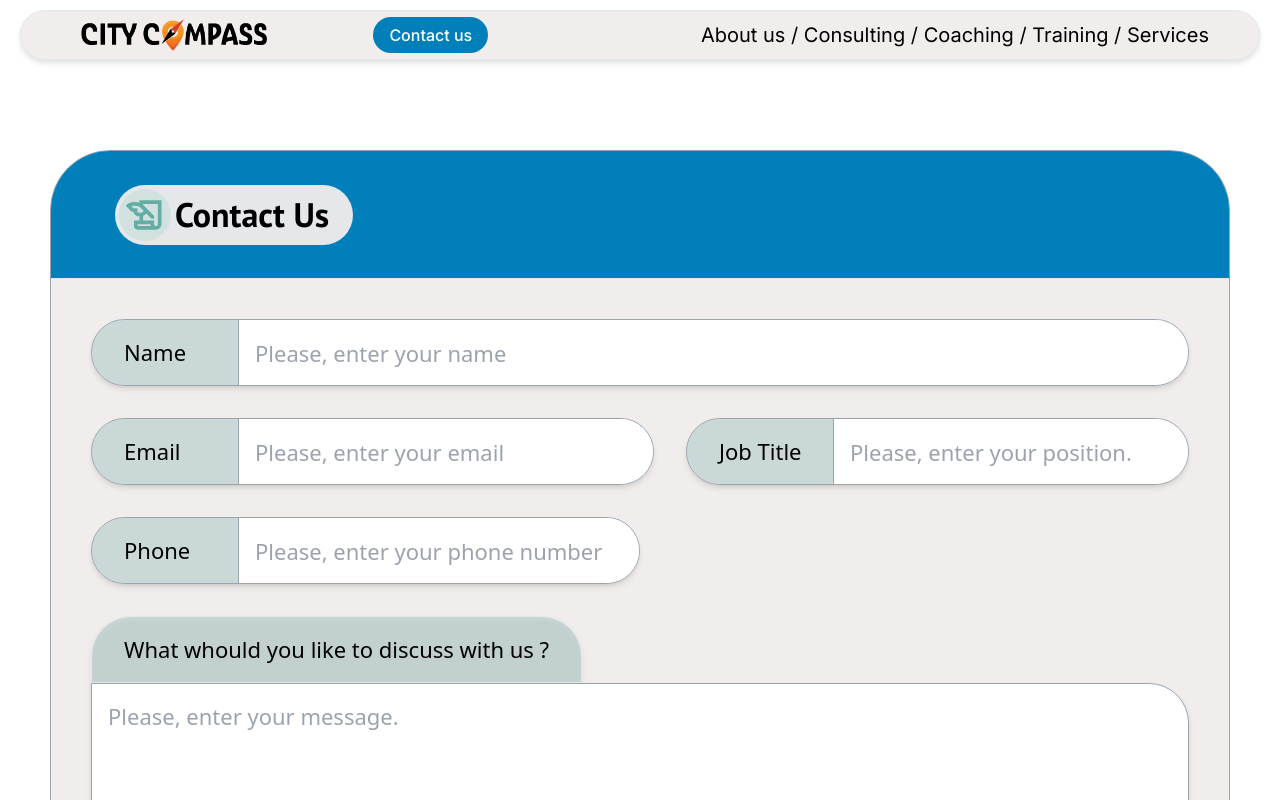
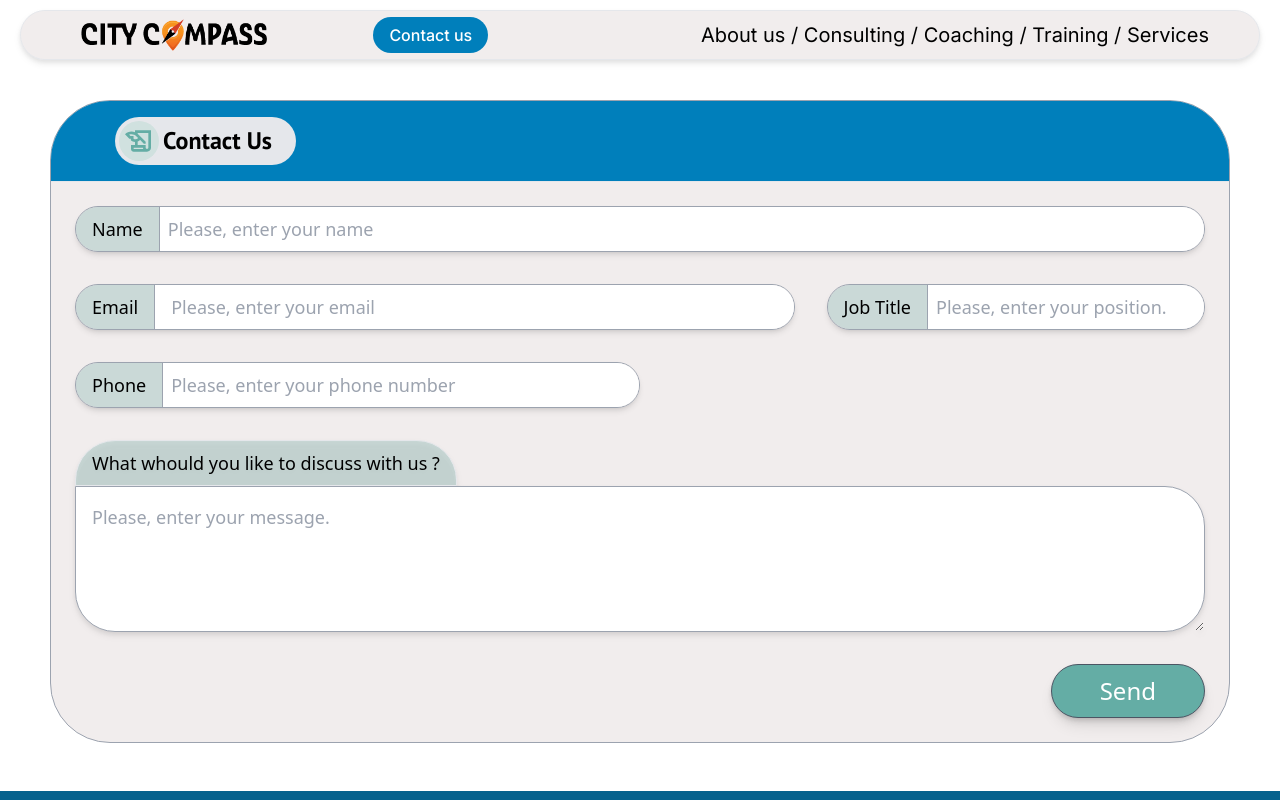
Before and after one commit to abravo83/citycompass-angular-web, an Angular app: page /contact-us in a window 1280 px wide. Shown: the top 800 px of the page. Built offline with nearby package versions, Linux system fonts and the light colour scheme; no server answers.

Commit message:
Implement contact form functionality with form submission and error handling

```diff
--- a/src/app/app.config.ts
+++ b/src/app/app.config.ts
@@ -3,7 +3,12 @@ import { provideRouter } from '@angular/router';
 
 import { routes } from './app.routes';
 import { provideClientHydration } from '@angular/platform-browser';
+import { provideHttpClient } from '@angular/common/http';
 
 export const appConfig: ApplicationConfig = {
-  providers: [provideRouter(routes), provideClientHydration()]
+  providers: [
+    provideRouter(routes),
+    provideClientHydration(),
+    provideHttpClient(),
+  ],
 };
--- a/src/app/components/contact-us/contact-us.component.html
+++ b/src/app/components/contact-us/contact-us.component.html
@@ -1,23 +1,25 @@
 <app-topmenu></app-topmenu>
 <header class="wrapper">
-  <section class="font-pt-sans md:font-bold mt-[150px] text-[16vw] sm:text-[80px]">
+  <section
+    class="font-pt-sans md:font-bold mt-[100px] text-[16vw] sm:text-[80px]"
+  >
     <!-- <h1 class="">Services</h1> -->
   </section>
 </header>
-<main class="wrapper">
+<main class="wrapper min-h-[calc(100vh-296px)]">
   <article
     id="contact-form"
-    class="border border-gray-400 rounded-[60px] overflow-clip bg-[#F1EDED] mb-[130px]"
+    class="border border-gray-400 rounded-[60px] overflow-clip bg-[#F1EDED] mb-[48px]"
   >
     <header
-      class="w-full h-32 border-b bg-[#007FBB] flex items-center px-4 md:px-16 py-10"
+      class="w-full border-b bg-[#007FBB] flex items-center px-4 md:px-16 py-4"
     >
       <button
-        class="py-1 pr-6 rounded-full font-pt-sans md:font-bold text-[34px] bg-gray-200 flex items-center whitespace-nowrap hover:opacity-60 transition-all ease-in-out duration-200"
+        class="py-1 pr-6 rounded-full font-pt-sans md:font-bold text-2xl bg-gray-200 flex items-center whitespace-nowrap hover:opacity-60 transition-all ease-in-out duration-200"
       >
         <span class="bg-[#D0E1DF] rounded-full mx-1">
           <svg
-            class="h-[52px] w-[52px] fill-[#64ADA5] p-1"
+            class="h-[40px] w-[40px] fill-[#64ADA5] p-1"
             xmlns="http://www.w3.org/2000/svg"
             viewBox="0 -960 960 960"
           >
@@ -29,19 +31,44 @@
         Contact Us
       </button>
     </header>
-    <form class="p-4 md:p-10">
+    <div class="container">
+      <!-- Mensaje de éxito -->
+      @if(isSubmitted){
+      <div class="success-message w-full text-center p-6">
+        <p class="text-lg">
+          Thank you! We will get back to you as soon as possible.
+        </p>
+      </div>
+      }
+
+      <!-- Mensaje de error -->
+      @if(hasError){
+      <div class="error-message w-full text-center p-6">
+        <p class="text-lg">
+          Sorry, an error has occurred and your message could not be sent.
+        </p>
+      </div>
+      }
+
+      <!-- Formulario -->
+
+      @if(!isSubmitted){
+      <form (ngSubmit)="onSubmit()" class="p-6">
         <div class="form__row flex w-full">
           <div
-          class="form__group border rounded-full overflow-clip flex items-center text-[22px] border-gray-400 shadow-md grow w-full md:w-auto"
+            class="form__group border rounded-full overflow-clip flex items-center text-lg border-gray-400 shadow-md grow w-full md:w-auto"
           >
             <label
               for="name"
-            class="h-full w-[98px] md:w-[147px] px-2 md:px-8 py-4 bg-[#a1c4c07c] border-r border-r-gray-400"
+              class="h-full md:px-4 p-2 bg-[#a1c4c07c] border-r border-r-gray-400"
               >Name</label
             >
             <input
-            class="grow h-full p-4"
+              class="grow h-full p-2 outline-0"
               id="name"
+              name="name"
+              [(ngModel)]="name"
+              [ngModelOptions]="{ standalone: true }"
               type="text"
               placeholder="Please, enter your name"
             />
@@ -49,80 +76,91 @@
         </div>
         <div class="form__row flex w-full gap-8 mt-8 flex-wrap">
           <div
-          class="form__group border rounded-full overflow-clip flex items-center text-[22px] border-gray-400 shadow-md grow w-full md:w-auto"
+            class="form__group border rounded-full overflow-clip flex items-center text-lg border-gray-400 shadow-md grow w-full md:w-auto"
           >
             <label
               for="mail"
-            class="h-full w-[98px] md:w-[147px] px-2 md:px-8 py-4 bg-[#a1c4c07c] border-r border-r-gray-400"
+              class="h-full px-2 md:px-4 py-2 bg-[#a1c4c07c] border-r border-r-gray-400"
               >Email</label
             >
             <input
-            class="grow h-full p-4"
+              class="grow h-full md:px-4 p-2 outline-0"
               id="mail"
               type="email"
+              [(ngModel)]="email"
+              [ngModelOptions]="{ standalone: true }"
               placeholder="Please, enter your email"
             />
           </div>
           <div
-          class="form__group border rounded-full overflow-clip flex items-center text-[22px] border-gray-400 shadow-md w-full lg:w-auto"
+            class="form__group border rounded-full overflow-clip flex items-center text-lg border-gray-400 shadow-md w-full lg:w-auto"
           >
             <label
               for="jobtitle"
-            class="h-full w-[98px] md:w-[147px] px-2 md:px-8 py-4 bg-[#a1c4c07c] border-r border-r-gray-400 whitespace-nowrap"
+              class="h-full px-2 md:px-4 py-2 bg-[#a1c4c07c] border-r border-r-gray-400 whitespace-nowrap"
               >Job Title</label
             >
             <input
-            class="grow h-full p-4"
+              class="grow h-full p-2 outline-0"
               id="jobtitle"
               type="text"
+              [(ngModel)]="jobtitle"
+              [ngModelOptions]="{ standalone: true }"
               placeholder="Please, enter your position."
             />
           </div>
         </div>
         <div class="form__row flex w-full mt-8">
           <div
-          class="form__group border rounded-full overflow-clip flex items-center text-[22px] border-gray-400 shadow-md lg:w-[50%] w-full"
+            class="form__group border rounded-full overflow-clip flex items-center text-lg border-gray-400 shadow-md lg:w-[50%] w-full"
           >
             <label
               for="phone"
-            class="h-full px-2 md:px-8 py-4 bg-[#a1c4c07c] border-r border-r-gray-400 w-[98px] md:w-[147px]"
+              class="h-full p-2 md:px-4 bg-[#a1c4c07c] border-r border-r-gray-400"
               >Phone</label
             >
             <input
-            class="grow h-full p-4"
+              class="grow h-full p-2 outline-0"
               id="phone"
+              [(ngModel)]="phone"
+              [ngModelOptions]="{ standalone: true }"
               type="tel"
               placeholder="Please, enter your phone number"
             />
           </div>
         </div>
         <div class="from__row flex-w-full mt-8 drop-shadow-md">
-        <div class="form__group overflow-clip flex flex-col text-[22px] w-full">
+          <div class="form__group overflow-clip flex flex-col text-lg w-full">
             <div class="flex">
               <label
                 for="message-content"
-              class="h-full px-2 md:px-8 py-4 bg-[#a1c4c07c] rounded-t-[40px] border border-gray-400º w-full md:w-auto"
+                class="h-full p-2 md:px-4 bg-[#a1c4c07c] rounded-t-[40px] border border-gray-400º w-full md:w-auto"
                 >What whould you like to discuss with us ?</label
               >
             </div>
             <textarea
-            class="grow h-full p-4 border border-gray-400 rounded-b-[40px] md:rounded-tr-[40px]"
+              class="grow h-full p-4 border border-gray-400 rounded-b-[40px] md:rounded-tr-[40px] outline-0"
               id="message-content"
-            rows="7"
+              [(ngModel)]="message"
+              [ngModelOptions]="{ standalone: true }"
+              rows="4"
               placeholder="Please, enter your message."
             ></textarea>
           </div>
         </div>
         <div class="from__row flex w-full mt-8 justify-end">
           <button
-          class="py-4 px-20 rounded-full bg-[#64ADA5] border border-gray-600 shadow-lg text-white font-medium text-[24px] w-full md:w-auto drop-shadow-md"
+            (click)="onSubmit()"
+            class="py-2 px-12 rounded-full bg-[#64ADA5] border border-gray-600 shadow-lg text-white font-medium text-[24px] w-full md:w-auto drop-shadow-md hover:opacity-60 transition-all ease-in-out duration-200"
           >
             Send
           </button>
         </div>
       </form>
+      }
+    </div>
   </article>
 </main>
-<footer class="mt-[100px]">
+<footer>
   <app-footer></app-footer>
 </footer>
--- a/src/app/components/contact-us/contact-us.component.ts
+++ b/src/app/components/contact-us/contact-us.component.ts
@@ -1,12 +1,54 @@
-import { Component } from '@angular/core';
+import { Component, inject } from '@angular/core';
 import { TopmenuComponent } from '../topmenu/topmenu.component';
 import { FooterComponent } from '../footer/footer.component';
+import { FormsModule } from '@angular/forms';
+import { SingleService } from '../../services/single.service';
 
 @Component({
   selector: 'app-contact-us',
   standalone: true,
-  imports: [TopmenuComponent, FooterComponent],
+  imports: [TopmenuComponent, FooterComponent, FormsModule],
   templateUrl: './contact-us.component.html',
   styleUrl: './contact-us.component.css',
 })
-export class ContactUsComponent {}
+export class ContactUsComponent {
+  singleService = inject(SingleService);
+
+  name: string = '';
+  email: string = '';
+  message: string = '';
+  jobtitle: string = '';
+  phone: string = '';
+
+  // Añadimos variables para controlar el estado
+  isSubmitted: boolean = false;
+  hasError: boolean = false;
+  errorMessage: string = '';
+
+  onSubmit() {
+    this.singleService
+      .sendFormData({
+        name: this.name,
+        email: this.email,
+        message: `${this.name} - Phone: ${this.phone} - Job title:${this.jobtitle} - has sent the following message from the contact form: \n \n ${this.message}`,
+      })
+      .then(() => {
+        this.isSubmitted = true;
+        this.resetForm();
+      })
+      .catch((error: Error) => {
+        this.hasError = true;
+        this.errorMessage =
+          'Ha ocurrido un error al enviar el mensaje. Por favor, inténtelo de nuevo.';
+        console.error('Error al enviar el formulario:', error);
+      });
+  }
+
+  resetForm() {
+    this.name = '';
+    this.email = '';
+    this.message = '';
+    this.jobtitle = '';
+    this.phone = '';
+  }
+}
--- a/src/app/services/single.service.ts
+++ b/src/app/services/single.service.ts
@@ -1,10 +1,23 @@
-import { Injectable, signal, WritableSignal } from '@angular/core';
+import { HttpClient } from '@angular/common/http';
+import { inject, Injectable, signal, WritableSignal } from '@angular/core';
+
+import { environment } from '../../environments/environment';
+import { firstValueFrom } from 'rxjs';
 
 @Injectable({
   providedIn: 'root',
 })
 export class SingleService {
   signalVisorVisibility: WritableSignal<boolean> = signal(false);
+  http = inject(HttpClient);
+
+  URL = environment.URL;
 
   constructor() {}
+
+  sendFormData({ name, email, message }: any) {
+    return firstValueFrom(
+      this.http.post(`${this.URL}/api/mail`, { name, email, message })
+    );
+  }
 }
```
Also changed, not shown: 1 other file (tests, documents, lock files or other folders). Lines whose indentation alone changed are shown as unchanged.
